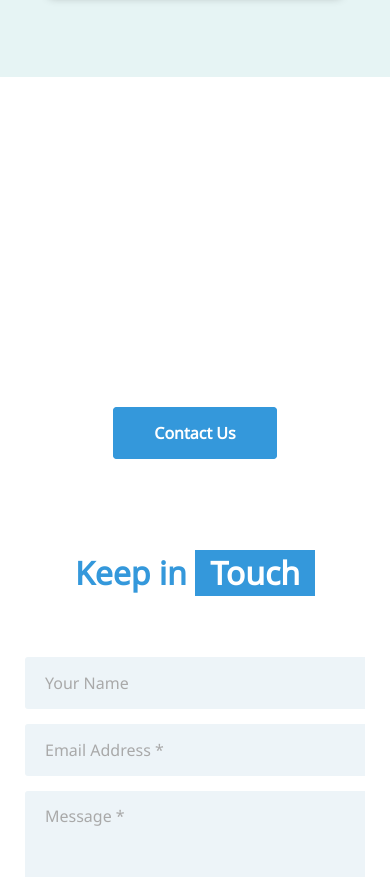
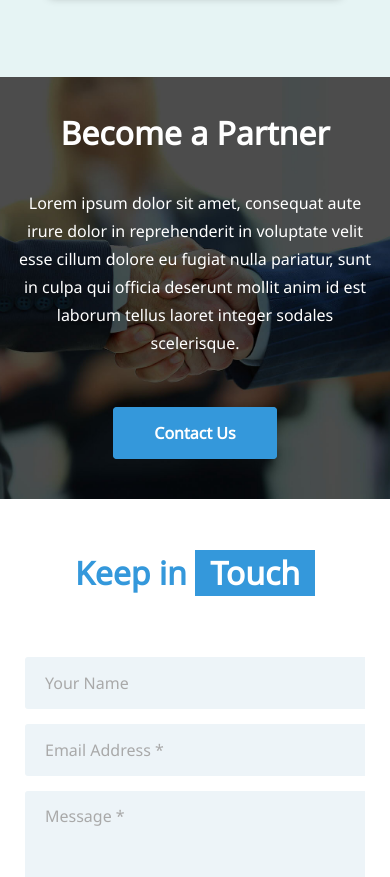
Before and after one commit to HEXSMTH/1, a plain HTML site: page index.html in a window 390 px wide. Shown: the part 4509-5386 px from the top of the page. Drawn offline with nearby package versions, Linux system fonts and the light colour scheme; some packages are replaced by stand-ins of ours.

Commit message:
Add files via upload

```diff
--- a/style.css
+++ b/style.css
@@ -445,6 +445,7 @@ header li a:hover{
     background-size: cover;
     position: relative;
     background-color: rgba(0,0,0,.7);*/
+    background-image: url(img/bgcontactdark.jpg);
     background-attachment: fixed;
     background-position: center;
     background-repeat: no-repeat;
@@ -974,6 +975,7 @@ input[type="submit"]:hover{
     #contact{/*
         background: linear-gradient(rgba(0,0,0,0.7),rgba(0,0,0,0.7)),
       url(img/bgcontact.jpg); */
+        background-image: url(img/bgcontactdark.jpg);
     background-position: center;
     background-repeat: no-repeat;
     background-size: cover;
```
